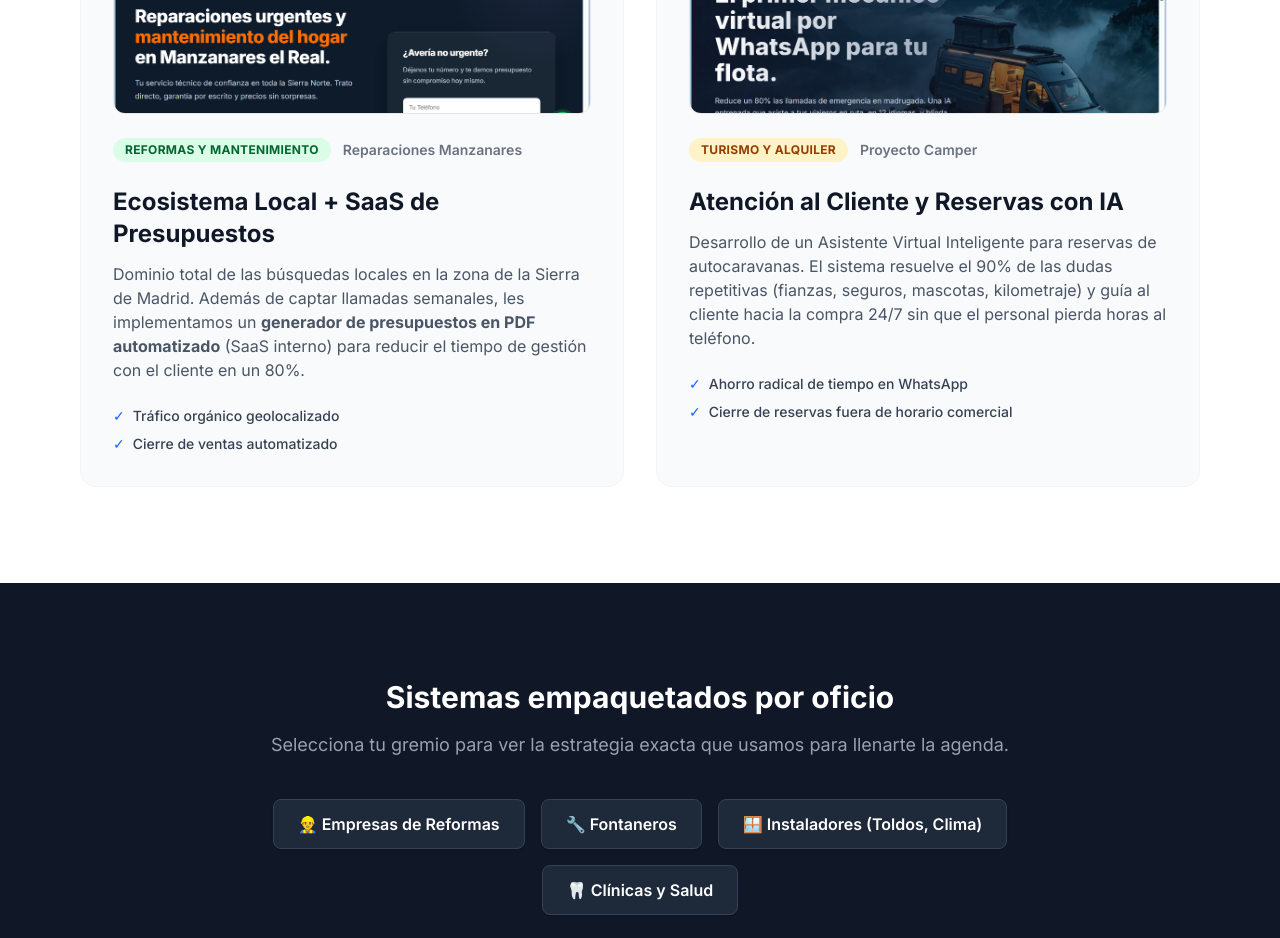
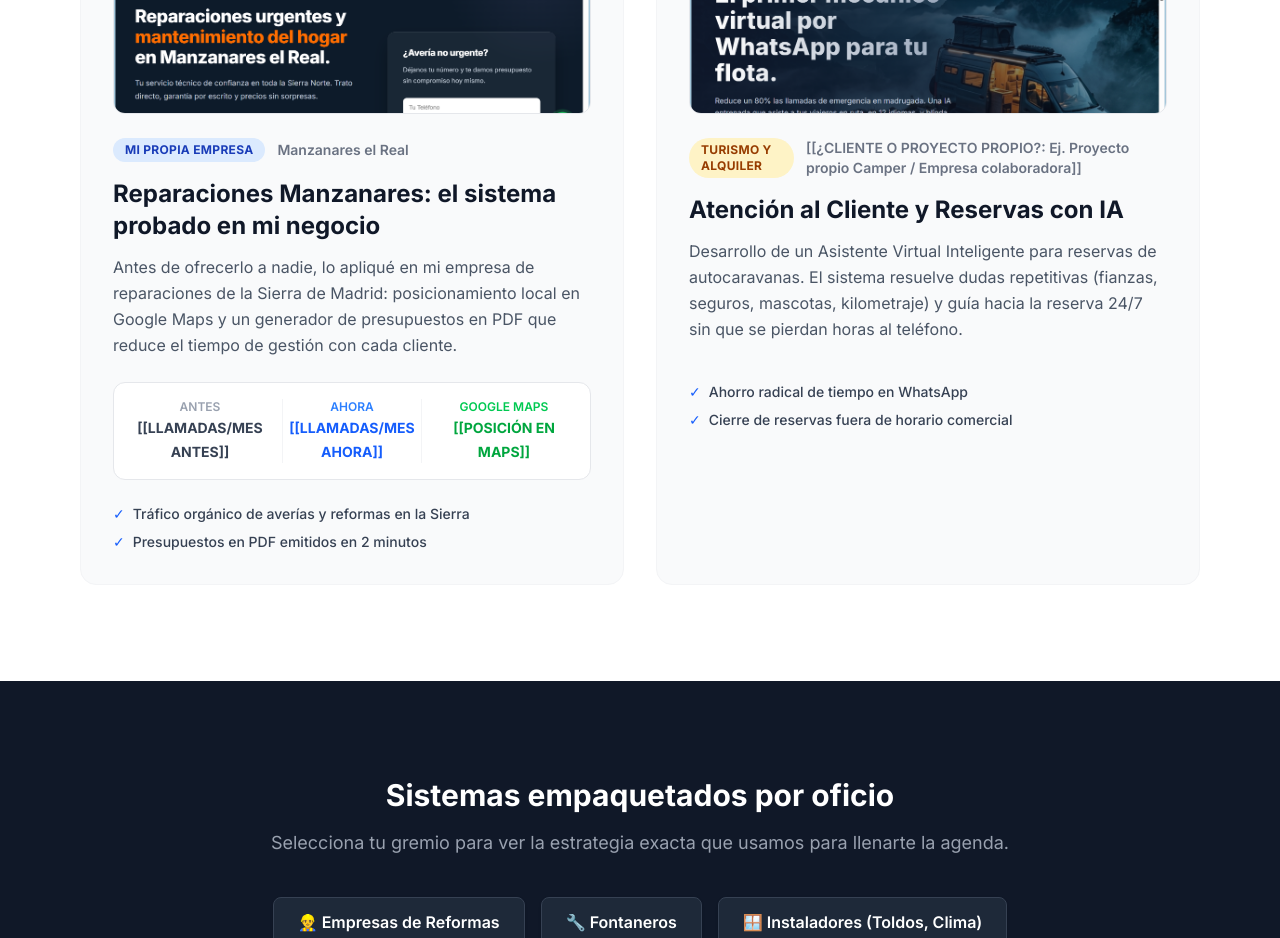
Before and after one commit to rubendelgadoomente-design/agencia-digital, a Next.js app: page / in a window 1280 px wide. Shown: the part 1080-2018 px from the top of the page. Built offline with nearby package versions, Linux system fonts and the light colour scheme.

Commit message:
Bloque 4 — Caso de exito honesto: Reparaciones Manzanares en primera persona con marcadores de metricas

```diff
--- a/src/app/page.tsx
+++ b/src/app/page.tsx
@@ -37,24 +37,38 @@ export default function Home() {
           </div>
 
           <div className="grid md:grid-cols-2 gap-8">
-            {/* Caso 1: Reparaciones Manzanares */}
+            {/* Caso 1: Reparaciones Manzanares (Mi propia empresa) */}
             <div className="bg-gray-50 rounded-2xl p-8 border border-gray-100 hover:shadow-lg transition-shadow">
               {/* Contenedor de Imagen */}
               <div className="w-full h-48 rounded-xl mb-6 overflow-hidden relative shadow-inner border border-gray-200">
                 <img src="/manzanares.png" alt="Reparaciones Manzanares" className="w-full h-full object-cover object-top hover:scale-105 transition-transform duration-500" />
               </div>
 
-              <div className="flex items-center gap-3 mb-6">
-                <span className="bg-green-100 text-green-800 text-xs font-bold px-3 py-1 rounded-full uppercase tracking-wide">Reformas y Mantenimiento</span>
-                <span className="text-sm font-semibold text-gray-500">Reparaciones Manzanares</span>
+              <div className="flex items-center gap-3 mb-4">
+                <span className="bg-blue-100 text-blue-800 text-xs font-bold px-3 py-1 rounded-full uppercase tracking-wide">Mi propia empresa</span>
+                <span className="text-sm font-semibold text-gray-500">Manzanares el Real</span>
               </div>
-              <h3 className="text-2xl font-bold text-gray-900 mb-3">Ecosistema Local + SaaS de Presupuestos</h3>
-              <p className="text-gray-600 mb-6">
-                Dominio total de las búsquedas locales en la zona de la Sierra de Madrid. Además de captar llamadas semanales, les implementamos un <strong>generador de presupuestos en PDF automatizado</strong> (SaaS interno) para reducir el tiempo de gestión con el cliente en un 80%.
+              <h3 className="text-2xl font-bold text-gray-900 mb-3">Reparaciones Manzanares: el sistema probado en mi negocio</h3>
+              <p className="text-gray-600 mb-6 leading-relaxed">
+                Antes de ofrecerlo a nadie, lo apliqué en mi empresa de reparaciones de la Sierra de Madrid: posicionamiento local en Google Maps y un generador de presupuestos en PDF que reduce el tiempo de gestión con cada cliente.
               </p>
+              <div className="grid grid-cols-3 gap-3 p-4 bg-white rounded-xl border border-gray-200 text-center mb-6">
+                <div>
+                  <span className="block text-xs text-gray-400 uppercase font-semibold">Antes</span>
+                  <span className="text-sm font-bold text-gray-700">[[LLAMADAS/MES ANTES]]</span>
+                </div>
+                <div className="border-x border-gray-100">
+                  <span className="block text-xs text-blue-500 uppercase font-semibold">Ahora</span>
+                  <span className="text-sm font-bold text-blue-600">[[LLAMADAS/MES AHORA]]</span>
+                </div>
+                <div>
+                  <span className="block text-xs text-green-500 uppercase font-semibold">Google Maps</span>
+                  <span className="text-sm font-bold text-green-600">[[POSICIÓN EN MAPS]]</span>
+                </div>
+              </div>
               <ul className="space-y-2 text-sm font-medium text-gray-700">
-                <li className="flex items-center gap-2"><span className="text-blue-600">✓</span> Tráfico orgánico geolocalizado</li>
-                <li className="flex items-center gap-2"><span className="text-blue-600">✓</span> Cierre de ventas automatizado</li>
+                <li className="flex items-center gap-2"><span className="text-blue-600">✓</span> Tráfico orgánico de averías y reformas en la Sierra</li>
+                <li className="flex items-center gap-2"><span className="text-blue-600">✓</span> Presupuestos en PDF emitidos en 2 minutos</li>
               </ul>
             </div>
 
@@ -65,15 +79,15 @@ export default function Home() {
                 <img src="/camperbot.png" alt="Proyecto CamperBot" className="w-full h-full object-cover object-top hover:scale-105 transition-transform duration-500" />
               </div>
 
-              <div className="flex items-center gap-3 mb-6">
+              <div className="flex items-center gap-3 mb-4">
                 <span className="bg-amber-100 text-amber-800 text-xs font-bold px-3 py-1 rounded-full uppercase tracking-wide">Turismo y Alquiler</span>
-                <span className="text-sm font-semibold text-gray-500">Proyecto Camper</span>
+                <span className="text-sm font-semibold text-gray-500">[[¿CLIENTE O PROYECTO PROPIO?: Ej. Proyecto propio Camper / Empresa colaboradora]]</span>
               </div>
               <h3 className="text-2xl font-bold text-gray-900 mb-3">Atención al Cliente y Reservas con IA</h3>
-              <p className="text-gray-600 mb-6">
-                Desarrollo de un Asistente Virtual Inteligente para reservas de autocaravanas. El sistema resuelve el 90% de las dudas repetitivas (fianzas, seguros, mascotas, kilometraje) y guía al cliente hacia la compra 24/7 sin que el personal pierda horas al teléfono.
+              <p className="text-gray-600 mb-6 leading-relaxed">
+                Desarrollo de un Asistente Virtual Inteligente para reservas de autocaravanas. El sistema resuelve dudas repetitivas (fianzas, seguros, mascotas, kilometraje) y guía hacia la reserva 24/7 sin que se pierdan horas al teléfono.
               </p>
-              <ul className="space-y-2 text-sm font-medium text-gray-700">
+              <ul className="space-y-2 text-sm font-medium text-gray-700 pt-4">
                 <li className="flex items-center gap-2"><span className="text-blue-600">✓</span> Ahorro radical de tiempo en WhatsApp</li>
                 <li className="flex items-center gap-2"><span className="text-blue-600">✓</span> Cierre de reservas fuera de horario comercial</li>
               </ul>
```
